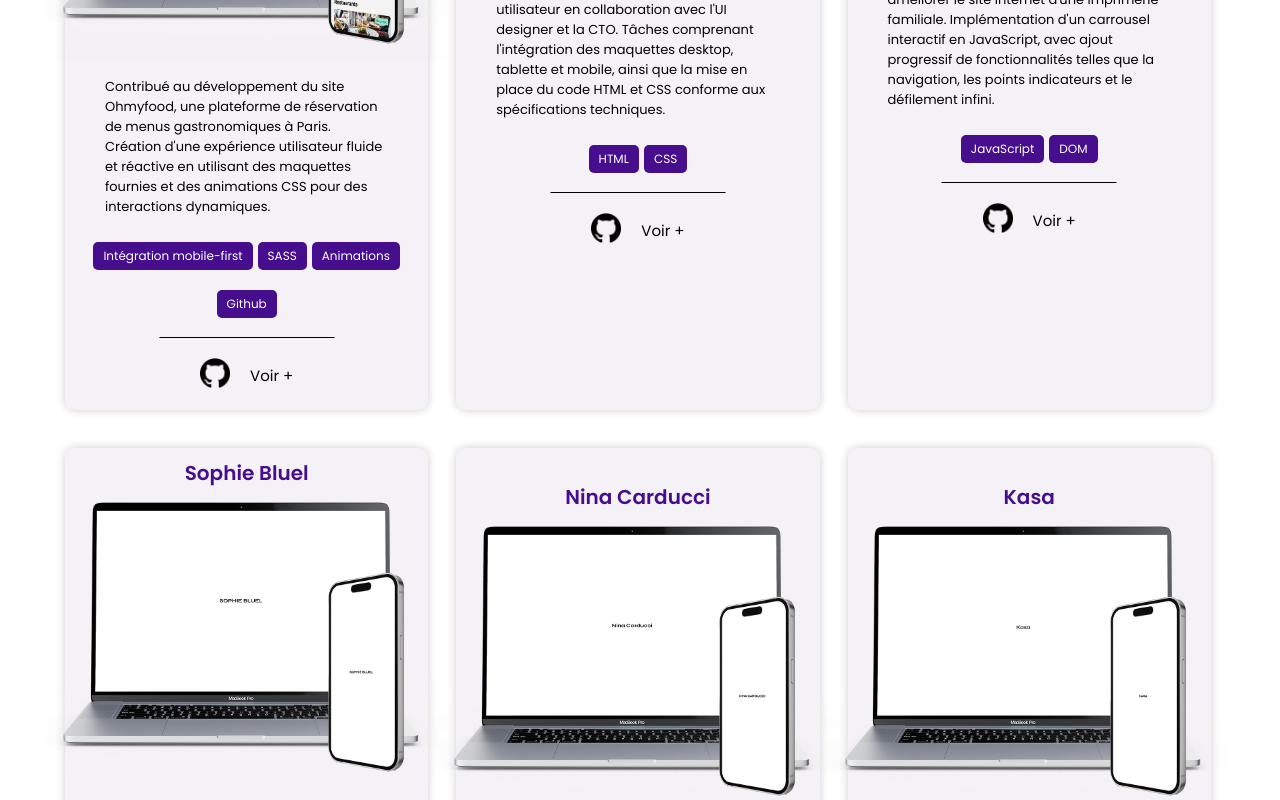
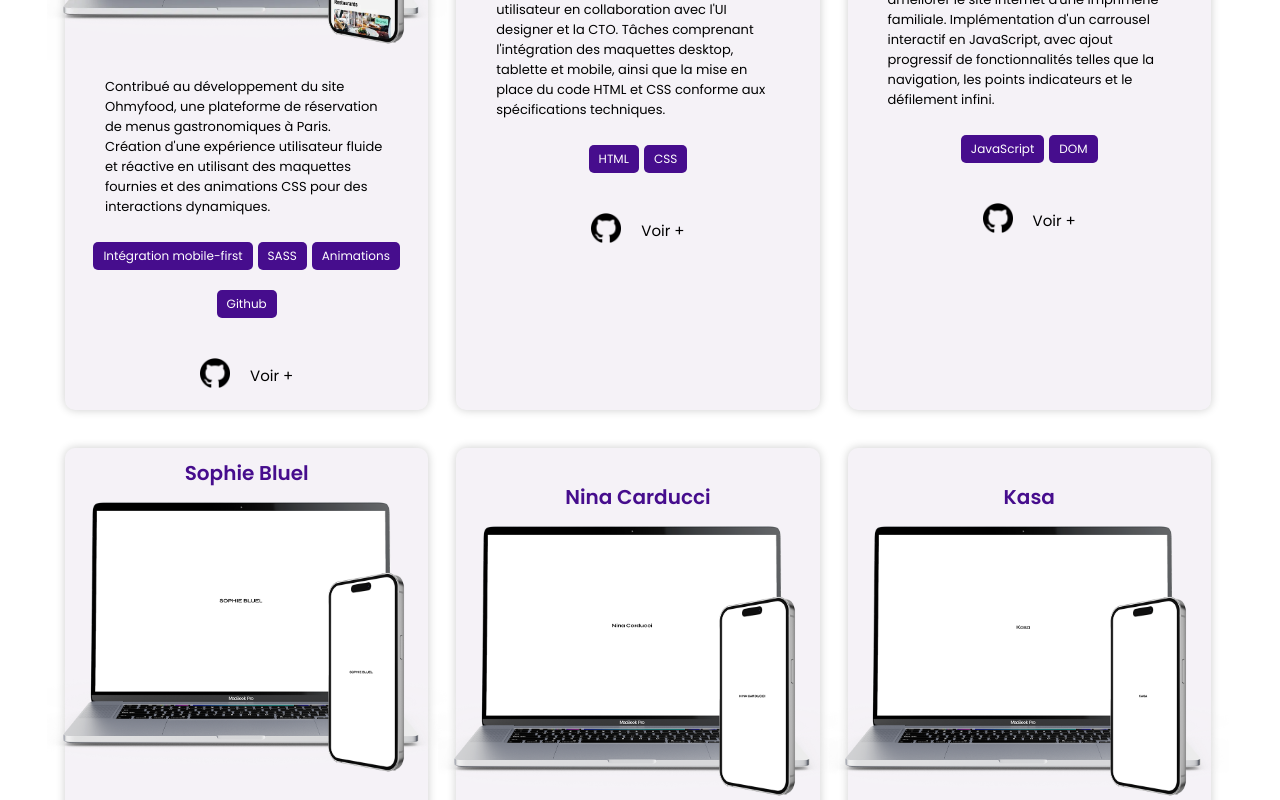
Before and after one commit to axllema/Portfolio, a React (Vite) app: page / in a window 1280 px wide. Shown: the part 2180-2980 px from the top of the page. Built offline with nearby package versions, Linux system fonts and the light colour scheme.

Commit message:
design of skills in projects, looking better

```diff
--- a/src/scss/components/_projects.scss
+++ b/src/scss/components/_projects.scss
@@ -68,20 +68,6 @@
     gap: 5px;
     padding: 15px;
     font-size: 12px;
-
-    position: relative;
-}
-
-
-.project-skills::after {
-    content: "";
-    position: absolute;
-    left: 50%;
-    bottom : 10px;
-    transform: translateX(-50%);
-    width: 175px;
-    height: 1px;
-    background-color: black;
 }
 
 .skill-button {
```
